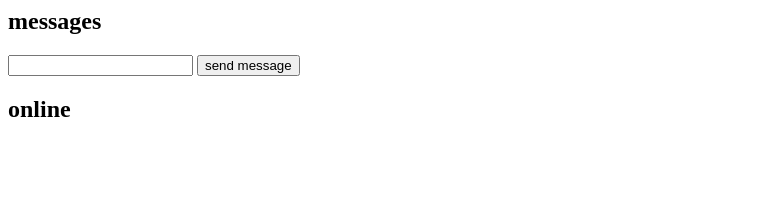
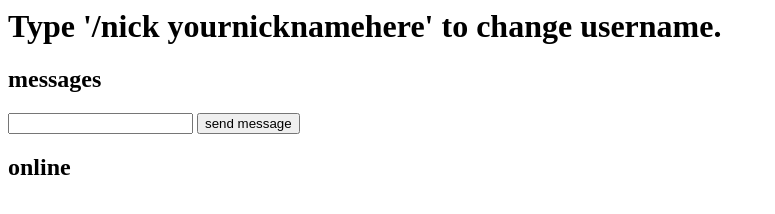
Before and after one commit to joshuameisel/ChatApp, a website: page public/index.html in a window 1280 px wide. Shown: the whole page, without its empty margins (0-775 px from the left). Drawn offline with nearby package versions, Linux system fonts and the light colour scheme; no server answers; files whose address does not match are found by name.

Commit message:
display change of nickname instructions

```diff
--- a/public/index.html
+++ b/public/index.html
@@ -6,6 +6,7 @@
   <script src="public/javascripts/chat_ui.js"></script>
 </head>
 <body>
+  <h1>Type '/nick yournicknamehere' to change username.</h1>
   <section id="messages">
     <h2>messages</h2>
     <ul></ul>
```
